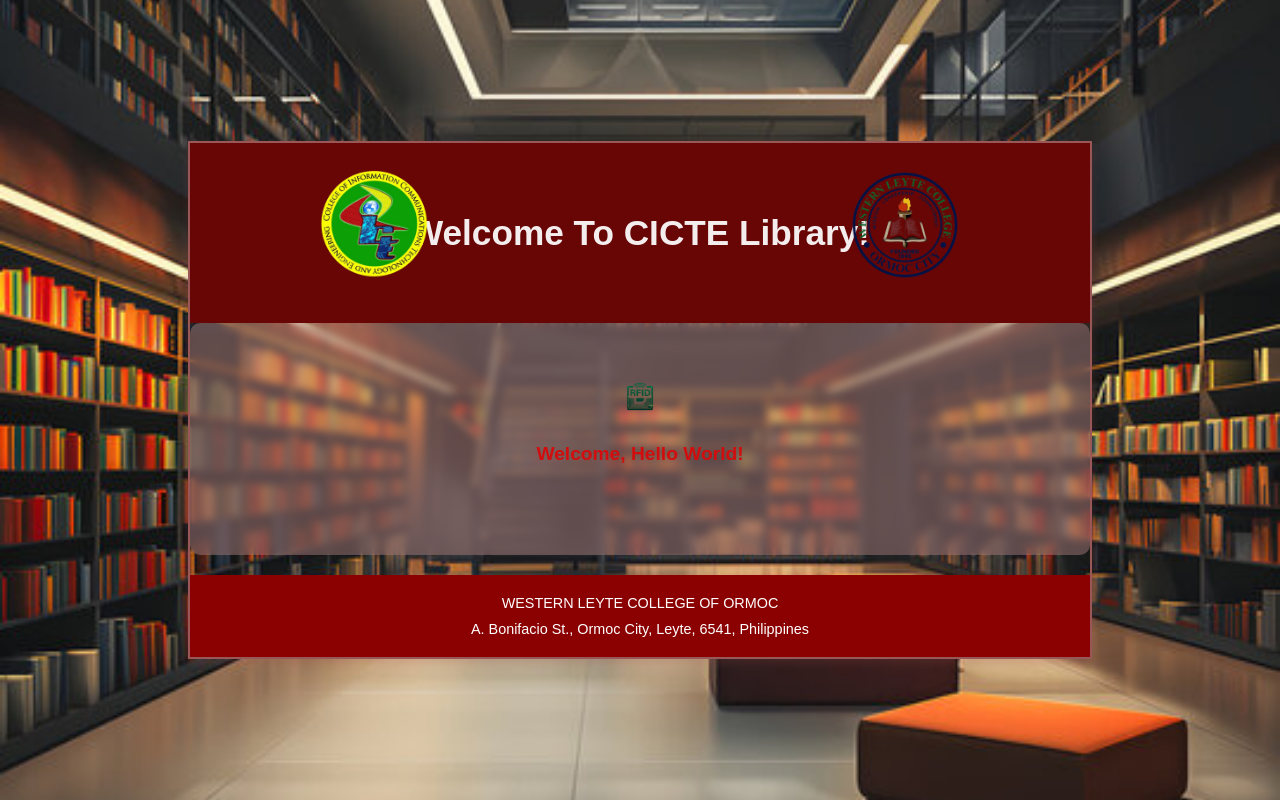
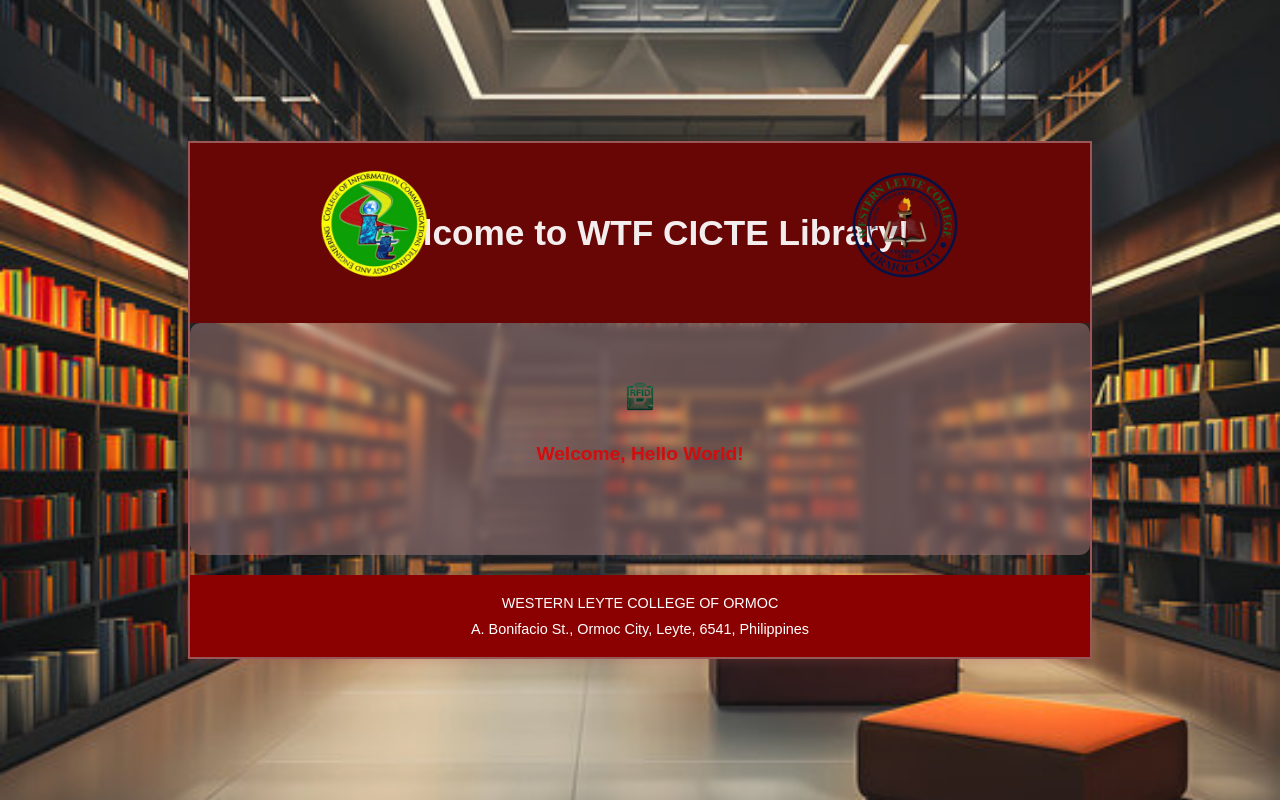
Before and after one commit to Nazza12/CICTE.github.io, a website: page index.html in a window 1280 px wide. Drawn offline with Linux system fonts and the light colour scheme.

Commit message:
Update index.html

```diff
--- a/index.html
+++ b/index.html
@@ -36,7 +36,7 @@
     <!-- College Logo and Header -->
     <div class="header">
       <img src="images/college_logo.png" alt="CICTE Logo" class="logo1">
-      <h1>Welcome To CICTE Library!</h1>
+      <h1>Welcome to WTF CICTE Library!</h1>
       <img src="images/college_seal.png" alt="Western Leyte College Seal" class="logo2">
     </div>
 
```
